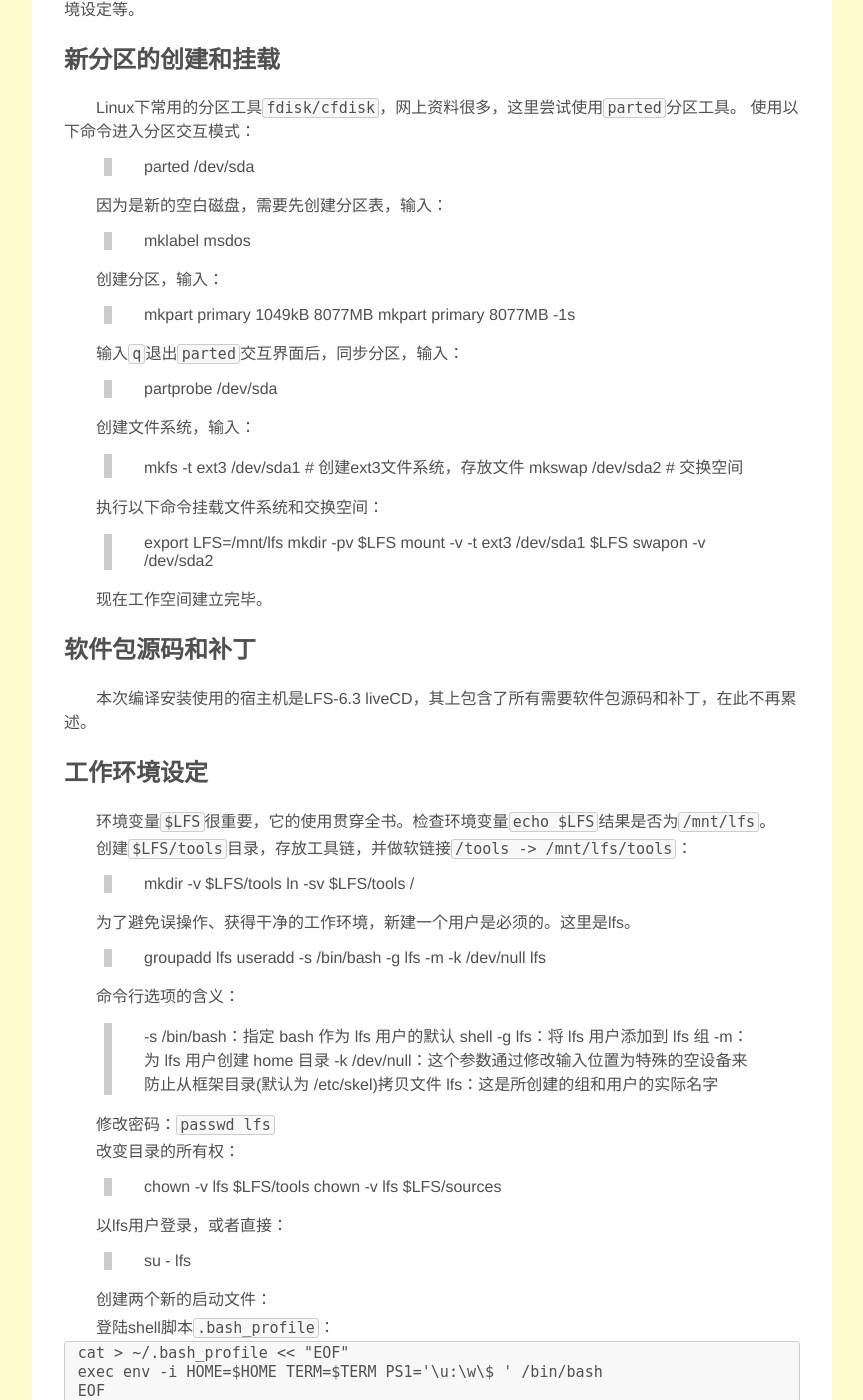
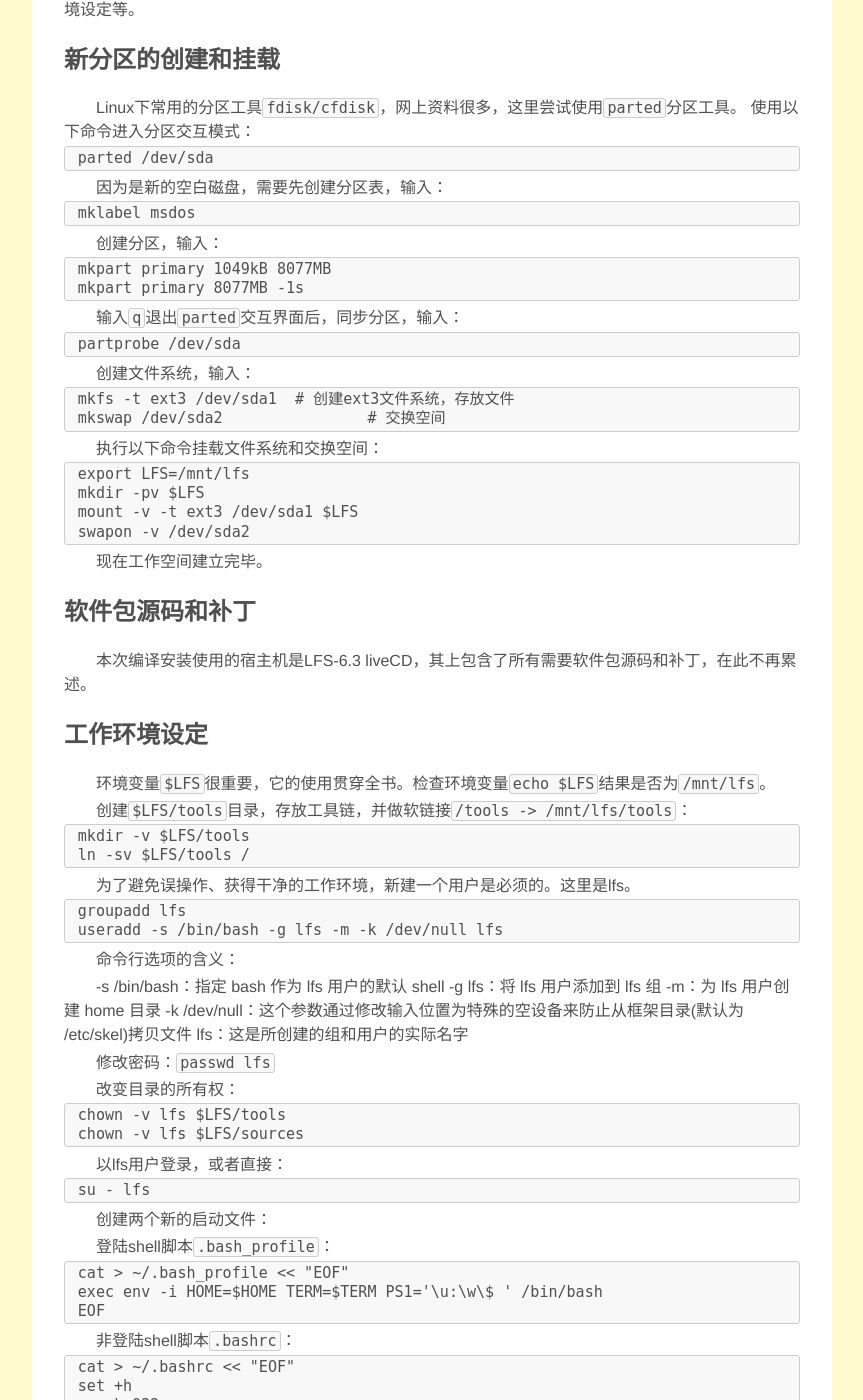
Before and after one commit to hujunhu/hujunhu.github.io, a Jekyll site: the page built from _posts/2015-10-07-Linux-From-Scratch-1.md, in a window 1280 px wide and 1400 px high, scrolled down 369 px. Shown: the whole window, without its empty margins (208-1071 px from the left). Built offline with Jekyll 4.4.1, drawn with Linux system fonts in a browser that asks for light colours; some of the changed text lies outside the part shown.

Commit message:
blog updated

````diff
--- a/_posts/2015-10-07-Linux-From-Scratch-1.md
+++ b/_posts/2015-10-07-Linux-From-Scratch-1.md
@@ -8,34 +8,34 @@ title: Linux From Scratch 1 - 准备工作
 
 Linux下常用的分区工具`fdisk/cfdisk`，网上资料很多，这里尝试使用`parted`分区工具。
 使用以下命令进入分区交互模式：
-
-> parted /dev/sda
-
+``` bash
+parted /dev/sda
+```
 因为是新的空白磁盘，需要先创建分区表，输入：
-
-> mklabel msdos
-
+``` bash
+mklabel msdos
+```
 创建分区，输入：
-
-> mkpart primary 1049kB 8077MB
-> mkpart primary 8077MB -1s
-
+``` bash
+mkpart primary 1049kB 8077MB
+mkpart primary 8077MB -1s
+```
 输入`q`退出`parted`交互界面后，同步分区，输入：
-
-> partprobe /dev/sda
-
+``` bash
+partprobe /dev/sda
+```
 创建文件系统，输入：
-
-> mkfs -t ext3 /dev/sda1	# 创建ext3文件系统，存放文件
-> mkswap /dev/sda2		# 交换空间
-
+``` bash
+mkfs -t ext3 /dev/sda1	# 创建ext3文件系统，存放文件
+mkswap /dev/sda2		# 交换空间
+```
 执行以下命令挂载文件系统和交换空间：
-
-> export LFS=/mnt/lfs
-> mkdir -pv $LFS
-> mount -v -t ext3 /dev/sda1 $LFS
-> swapon -v /dev/sda2
-
+``` bash
+export LFS=/mnt/lfs
+mkdir -pv $LFS
+mount -v -t ext3 /dev/sda1 $LFS
+swapon -v /dev/sda2
+```
 现在工作空间建立完毕。
 
 ## 软件包源码和补丁
@@ -47,34 +47,34 @@ Linux下常用的分区工具`fdisk/cfdisk`，网上资料很多，这里尝试
 环境变量`$LFS`很重要，它的使用贯穿全书。检查环境变量`echo $LFS`结果是否为`/mnt/lfs`。
 
 创建`$LFS/tools`目录，存放工具链，并做软链接`/tools -> /mnt/lfs/tools`：
-
-> mkdir -v $LFS/tools
-> ln -sv $LFS/tools /
-
+``` bash
+mkdir -v $LFS/tools
+ln -sv $LFS/tools /
+```
 为了避免误操作、获得干净的工作环境，新建一个用户是必须的。这里是lfs。
-
-> groupadd lfs
-> useradd -s /bin/bash -g lfs -m -k /dev/null lfs
-
+``` bash
+groupadd lfs
+useradd -s /bin/bash -g lfs -m -k /dev/null lfs
+```
 命令行选项的含义：
 
-> -s /bin/bash：指定 bash 作为 lfs 用户的默认 shell
-> -g lfs：将 lfs 用户添加到 lfs 组
-> -m：为 lfs 用户创建 home 目录
-> -k /dev/null：这个参数通过修改输入位置为特殊的空设备来防止从框架目录(默认为 /etc/skel)拷贝文件
-> lfs：这是所创建的组和用户的实际名字
+-s /bin/bash：指定 bash 作为 lfs 用户的默认 shell
+-g lfs：将 lfs 用户添加到 lfs 组
+-m：为 lfs 用户创建 home 目录
+-k /dev/null：这个参数通过修改输入位置为特殊的空设备来防止从框架目录(默认为 /etc/skel)拷贝文件
+lfs：这是所创建的组和用户的实际名字
 
 修改密码：`passwd lfs`
 
 改变目录的所有权：
-
-> chown -v lfs $LFS/tools
-> chown -v lfs $LFS/sources
-
+``` bash
+chown -v lfs $LFS/tools
+chown -v lfs $LFS/sources
+```
 以lfs用户登录，或者直接：
-
-> su - lfs
-
+``` bash
+su - lfs
+```
 创建两个新的启动文件：
 
 登陆shell脚本`.bash_profile`：
@@ -101,7 +101,7 @@ EOF
 关于这两个脚本的区别，请参考[DotFiles](https://wiki.debian.org/DotFiles)
 
 使脚本生效，输入：
-
-> source ~/.bash_profile
-
+``` bash
+source ~/.bash_profile
+```
 至此，所有准备工作准备完毕。
````
